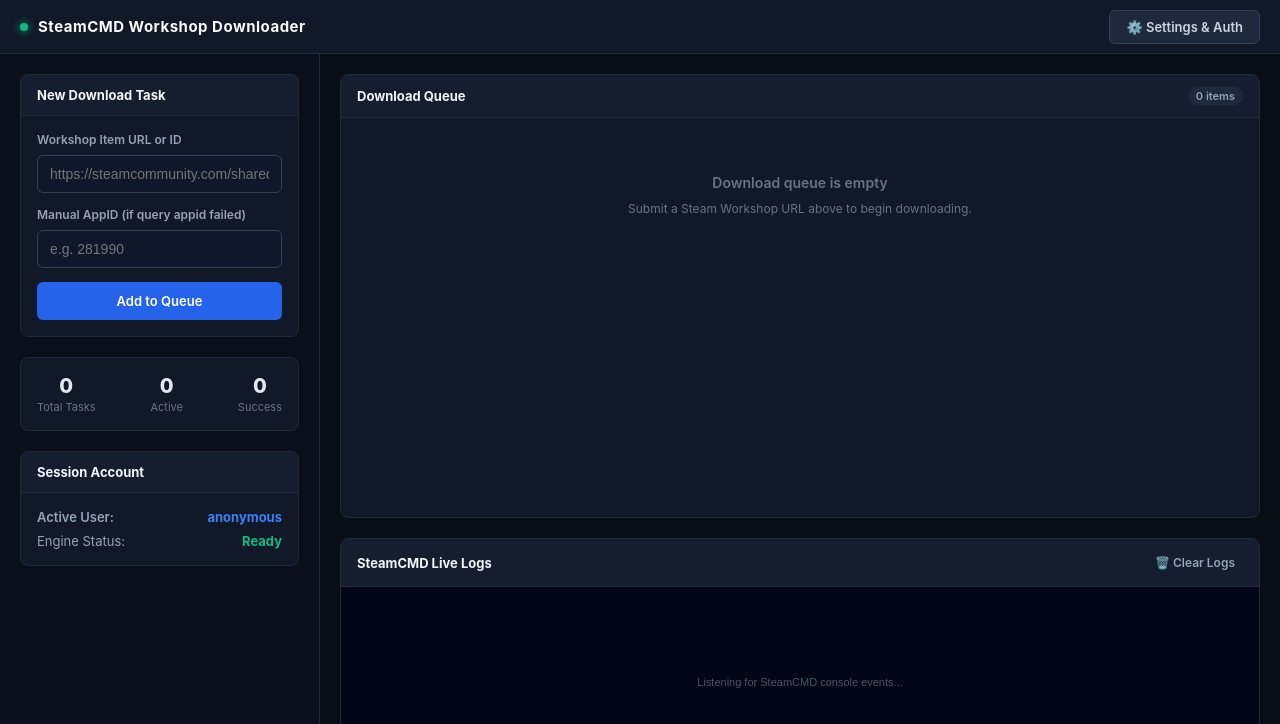
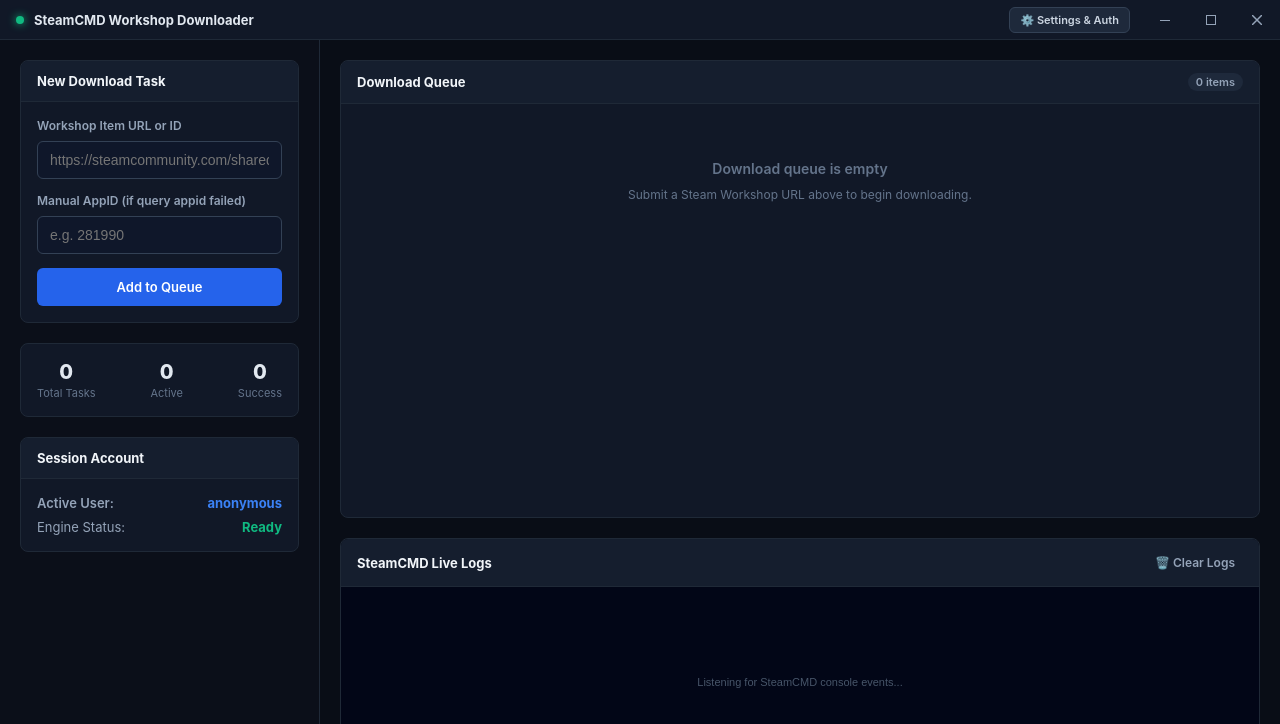
Before and after one commit to chadlrnsn/workshop-downloader, a Svelte app in the folder frontend/: page / in a window 1280 px wide. Shown: the top 724 px of the page. Built offline with nearby package versions, Linux system fonts and the light colour scheme.

Commit message:
feat(ui): update header and workspace styles
- adjust workspace height for better layout
- add window control buttons for minimize, maximize, and close
- update header styles for improved appearance

```diff
--- a/frontend/src/App.svelte
+++ b/frontend/src/App.svelte
@@ -308,7 +308,7 @@
   .workspace-body {
     display: flex;
     flex: 1;
-    height: calc(100vh - 54px);
+    height: calc(100vh - 40px);
     overflow: hidden;
   }
 
--- a/frontend/src/components/Header.svelte
+++ b/frontend/src/components/Header.svelte
@@ -1,6 +1,20 @@
 <script>
   import { createEventDispatcher } from 'svelte';
+  import { WindowMinimise, WindowToggleMaximise, Quit } from '../../wailsjs/runtime/runtime';
+
   const dispatch = createEventDispatcher();
+
+  function minimize() {
+    WindowMinimise();
+  }
+
+  function toggleMaximize() {
+    WindowToggleMaximise();
+  }
+
+  function close() {
+    Quit();
+  }
 </script>
 
 <header class="top-nav">
@@ -8,10 +22,23 @@
     <span class="pulse-icon"></span>
     <span class="brand-title">SteamCMD Workshop Downloader</span>
   </div>
-  <div class="navbar-actions">
-    <button class="btn-secondary" on:click={() => dispatch('toggleSettings')}>
+
+  <div class="header-actions">
+    <button class="btn-secondary settings-btn" on:click={() => dispatch('toggleSettings')}>
       ⚙️ Settings & Auth
     </button>
+
+    <div class="window-controls">
+      <button class="win-btn" on:click={minimize} title="Minimize">
+        <svg viewBox="0 0 10 10"><path d="M0 5h10v1H0z" fill="currentColor"/></svg>
+      </button>
+      <button class="win-btn" on:click={toggleMaximize} title="Maximize">
+        <svg viewBox="0 0 10 10"><path d="M0 0v10h10V0H0zm1 1h8v8H1V1z" fill="currentColor"/></svg>
+      </button>
+      <button class="win-btn close" on:click={close} title="Close">
+        <svg viewBox="0 0 10 10"><path d="M0 0l10 10M10 0L0 10" stroke="currentColor" stroke-width="1.5" fill="none"/></svg>
+      </button>
+    </div>
   </div>
 </header>
 
@@ -22,15 +49,21 @@
     align-items: center;
     background: #111827;
     border-bottom: 1px solid #1f2937;
-    padding: 12px 20px;
-    height: 54px;
+    padding: 0 0 0 16px;
+    height: 40px;
+    min-height: 40px;
     box-sizing: border-box;
+    /* Enable Wails window dragging */
+    --wails-draggable: drag;
+    user-select: none;
   }
+
   .brand {
     display: flex;
     align-items: center;
     gap: 10px;
   }
+
   .pulse-icon {
     width: 8px;
     height: 8px;
@@ -38,10 +71,60 @@
     border-radius: 50%;
     box-shadow: 0 0 8px #10b981;
   }
+
   .brand-title {
-    font-size: 15px;
+    font-size: 13px;
     font-weight: 700;
-    letter-spacing: 0.5px;
+    color: #e2e8f0;
+  }
+
+  .header-actions {
+    display: flex;
+    align-items: center;
+    height: 100%;
+    /* Disable drag to keep click events working */
+    --wails-draggable: no-drag;
+  }
+
+  :global(.settings-btn) {
+    font-size: 11px !important;
+    padding: 4px 10px !important;
+    height: 26px !important;
+    margin-right: 12px;
+  }
+
+  .window-controls {
+    display: flex;
+    height: 100%;
+  }
+
+  .win-btn {
+    background: transparent;
+    color: #94a3b8;
+    border: none;
+    cursor: pointer;
+    width: 46px;
+    height: 40px;
+    display: flex;
+    align-items: center;
+    justify-content: center;
+    border-radius: 0 !important;
+    padding: 0;
+    transition: background 0.15s, color 0.15s;
+  }
+
+  .win-btn svg {
+    width: 10px;
+    height: 10px;
+  }
+
+  .win-btn:hover {
+    background: #1f2937;
     color: #f8fafc;
   }
+
+  .win-btn.close:hover {
+    background: #ef4444;
+    color: #ffffff;
+  }
 </style>
```
Also changed, not shown: 1 other file (tests, documents, lock files or other folders).
